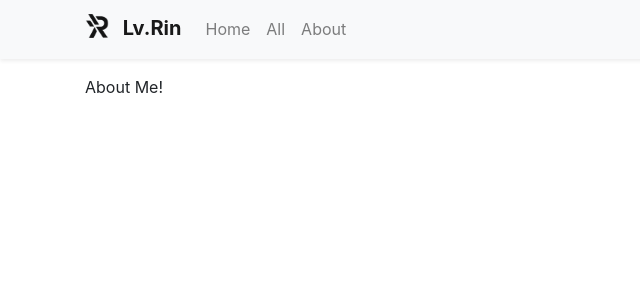
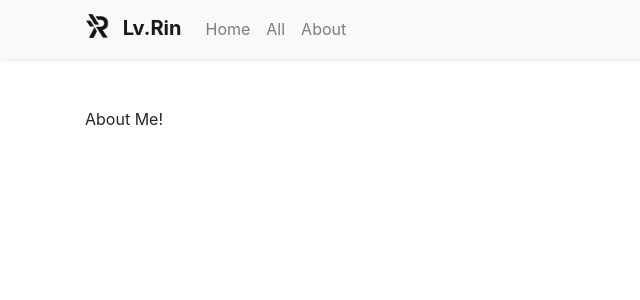
Before and after one commit to levelrin/Blog, a Jekyll site: the page built from pages/about.md, in a window 1280 px wide. Shown: the top 300 px of the page, without its empty margins (0-640 px from the left). Built offline with Jekyll 4.4.1, drawn with Linux system fonts in a browser that asks for light colours.

Commit message:
Increase the margin between nav bar and first post on the main page.

```diff
--- a/_layouts/default.html
+++ b/_layouts/default.html
@@ -14,7 +14,7 @@
   </head>
   <body>
     {% include navigationBar.html %}
-    <div class="mt-3"></div>
+    <div class="mt-5"></div>
     <div class="container">
       {{ content }}
     </div>
```
